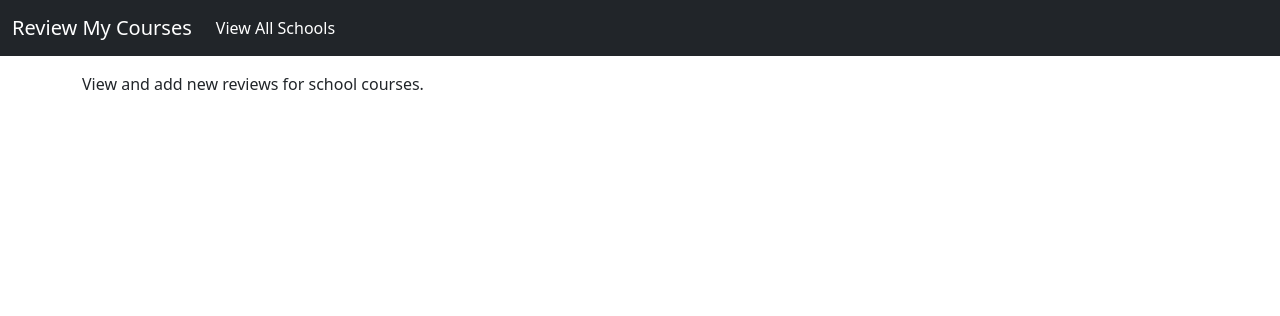
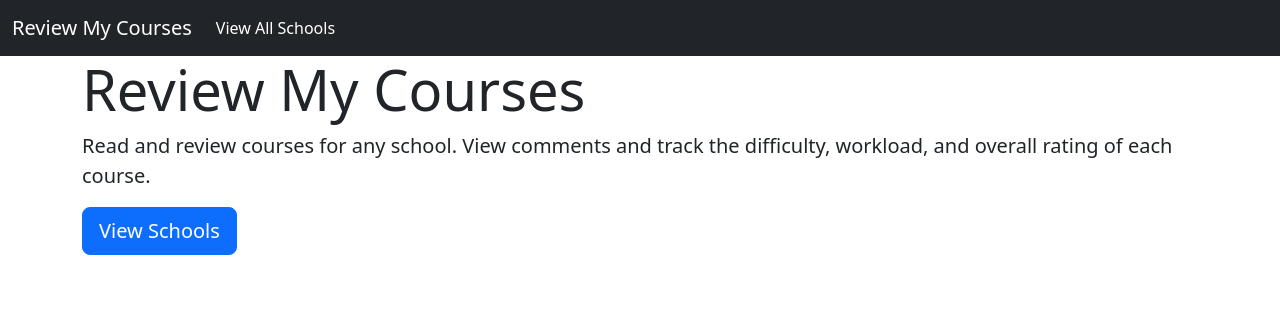
Before and after one commit to nkallem/review_my_courses, a Django app: page / in a window 1280 px wide. Shown: the top 316 px of the page. Run offline with Django 4.2, Linux system fonts and the light colour scheme; some libraries are stand-ins or nearby versions.

Commit message:
Added styling for index.html

```diff
--- a/review_my_courses/templates/review_my_courses/index.html
+++ b/review_my_courses/templates/review_my_courses/index.html
@@ -1,7 +1,12 @@
 {% extends 'review_my_courses/base.html' %}
 
-{% block content %}
+{% block page_header %}
+    <div class="jumbotron">
+        <h1 class="display-4">Review My Courses</h1>
+        <p class="lead">Read and review courses for any school. View comments and track the difficulty,
+            workload, and overall rating of each course.
+        </p>
+        <a class="btn btn-lg btn-primary" href="{% url 'review_my_courses:schools' %}" role="button">View Schools</a>
+    </div>
 
-<p>View and add new reviews for school courses.</p>
-
-{% endblock content %}
+{% endblock page_header %}
```
